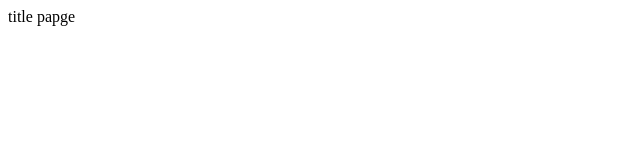
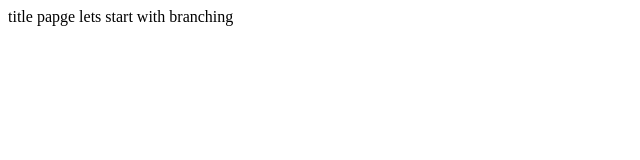
Before and after one commit to zeref69/open-solurce, a plain HTML site: page index.html in a window 1280 px wide. Shown: the whole page, without its empty margins (0-640 px from the left). Drawn offline with Linux system fonts and the light colour scheme.

Commit message:
this is branching commit

```diff
--- a/index.html
+++ b/index.html
@@ -1,2 +1,3 @@
 <html>
 title papge
+lets start with branching
```
